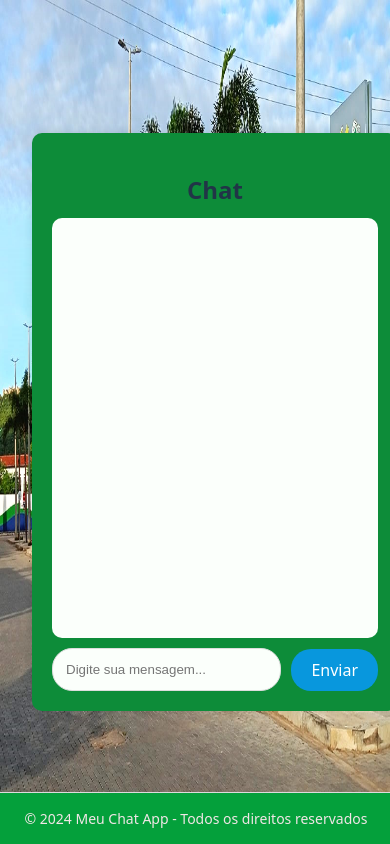
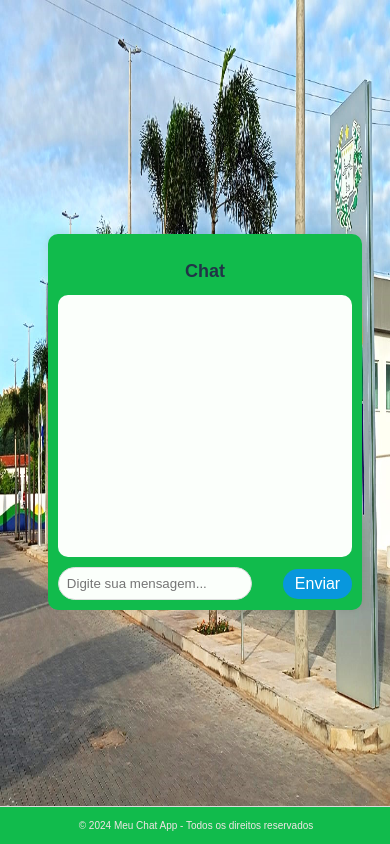
Before and after one commit to JoaoAugusto1374/chat-app, a React (Vite) app: page / in a window 390 px wide. Built offline with nearby package versions, Linux system fonts and the light colour scheme.

Commit message:
Alterando responsividade

```diff
--- a/src/chat.css
+++ b/src/chat.css
@@ -1,19 +1,20 @@
-/* Container principal do chat */
 body{
   background-image: url(assets/QUINAMUIU1.jpg);
-  background-size: 100% 100%
+  background-size: 100% 100%;
+  margin: 0;
+  font-family: Arial, sans-serif;
 }
+
 .chat-container {
   width: 100%;
   max-width: 600px;
   margin: 0 auto;
   padding: 20px;
-    background-color: #0D8C39;
+  background-color: #11bb4c;
   border-radius: 10px;
   box-shadow: 0 0 10px rgba(0, 0, 0, 0.1);
 }
 
-  /* Cabeçalho do chat */
 .chat-header {
   text-align: center;
   font-size: 24px;
@@ -21,7 +22,6 @@ body{
   font-weight: bold;
 }
 
-  /* Caixa de mensagens */
 .chat-box {
   height: 400px;
   overflow-y: auto;
@@ -33,7 +33,6 @@ body{
   flex-direction: column;
 }
 
-  /* Estilo geral das mensagens */
 .message {
   max-width: 70%;
   margin: 10px 0;
@@ -45,21 +44,18 @@ body{
   display: inline-block;
 }
 
-  /* Estilo para as mensagens do usuário */
 .message.user {
   background-color: #14A1D9;
   color: white;
-    align-self: flex-end; /* Alinha as mensagens do usuário à direita */
+  align-self: flex-end;
 }
 
-  /* Estilo para as mensagens do bot */
 .message.bot {
   background-color: #F2BE22;
   color: black;
-    align-self: flex-start; /* Alinha as mensagens do bot à esquerda */
+  align-self: flex-start;
 }
 
-  /* Caixa de entrada e botão de envio */
 .input-box {
   display: flex;
   justify-content: space-between;
@@ -89,11 +85,10 @@ body{
   background-color: #405367;
 }
 
-
 .chat-footer {
   text-align: center;
   padding: 1px;
-    background-color: #04A03B;
+  background-color: #11bb4c;
   font-size: 14px;
   color: #f1e6e6;
   border-top: 1px solid #ddd;
@@ -102,3 +97,68 @@ body{
   bottom: 0;
   left: 0;
 }
+
+@media screen and (max-width: 768px) {
+  .chat-container {
+    padding: 15px;
+  }
+
+  .chat-header {
+    font-size: 20px;
+  }
+
+  .chat-box {
+    height: 300px;
+    padding: 8px;
+  }
+
+  .message {
+    font-size: 12px;
+  }
+
+  .input-box input {
+    width: 70%;
+    padding: 10px;
+  }
+
+  .input-box button {
+    padding: 8px 15px;
+  }
+
+  .chat-footer {
+    font-size: 12px;
+  }
+}
+
+@media screen and (max-width: 480px) {
+  .chat-container {
+    width: 100%;
+    padding: 10px;
+  }
+
+  .chat-header {
+    font-size: 18px;
+  }
+
+  .chat-box {
+    height: 250px;
+    padding: 6px;
+  }
+
+  .message {
+    font-size: 10px;
+  }
+
+  .input-box input {
+    width: 60%;
+    padding: 8px;
+  }
+
+  .input-box button {
+    padding: 6px 12px;
+  }
+
+  .chat-footer {
+    font-size: 10px;
+  }
+}
--- a/src/chat.jsx
+++ b/src/chat.jsx
@@ -5,22 +5,22 @@ export default function Chat() {
   const [messages, setMessages] = useState([]);
   const [message, setMessage] = useState("");
 
-  // Referência para o contêiner de mensagens
+
   const messagesEndRef = useRef(null);
 
-  // Efeito para rolar até a última mensagem
+
   useEffect(() => {
     messagesEndRef.current?.scrollIntoView({ behavior: "smooth" });
-  }, [messages]); // Rola para a última mensagem sempre que `messages` mudar
+  }, [messages]);
 
-  // Função para enviar a mensagem para a API e obter a resposta
+
   const sendMessage = async () => {
     if (message.trim()) {
       const newMessage = { text: message, sender: "user" };
-      setMessages((prev) => [...prev, newMessage]); // Adiciona a mensagem do usuário
+      setMessages((prev) => [...prev, newMessage]);
 
       try {
-        // Envia a mensagem para a API
+
         const response = await fetch("https://nau8q0ot0e.execute-api.us-east-1.amazonaws.com/prd/send-message", {
           method: "POST",
           headers: {
@@ -30,10 +30,10 @@ export default function Chat() {
         });
 
         const data = await response.json();
-        console.log("Resposta da API:", data);  // Verifica a resposta completa
+        console.log("Resposta da API:", data);
 
         if (data.body) {
-          // Adiciona a resposta do bot no chat
+
           const botMessage = { text: data.body, sender: "bot" };
           setMessages((prev) => [...prev, botMessage]);
         } else {
@@ -43,7 +43,7 @@ export default function Chat() {
         console.error("Erro ao enviar mensagem para a API:", error);
       }
 
-      setMessage(""); // Limpa o campo de mensagem após o envio
+      setMessage("");
     }
   };
 
```
Lines whose indentation alone changed are shown as unchanged.
